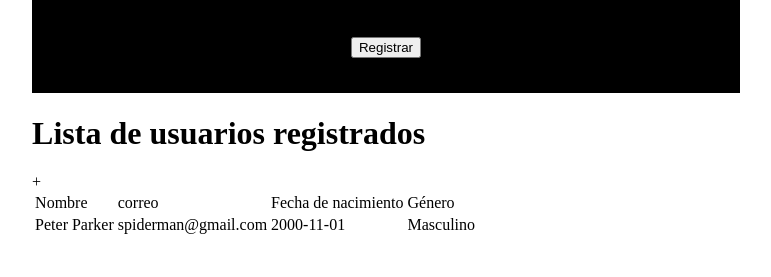
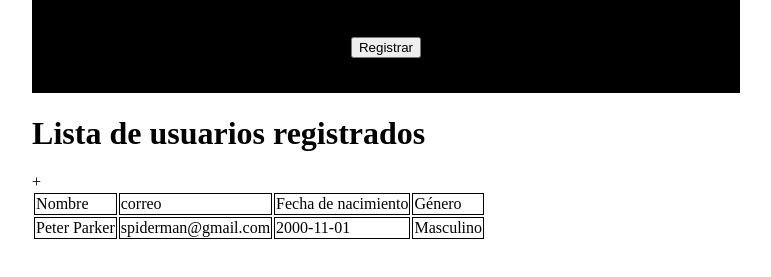
Before and after one commit to natalibalverde/formulario.github.io, a PHP site: page / in a window 1280 px wide. Shown: the part 523-800 px from the top of the page, without its empty margins (254-1025 px from the left). Run offline with PHP 8.4, Linux system fonts and the light colour scheme.

Commit message:
Update style.css

```diff
--- a/style.css
+++ b/style.css
@@ -22,3 +22,7 @@ p{
     border: 1px black;
     padding: 5%;
 }
+
+td{
+    border: 1px solid;
+}
```
